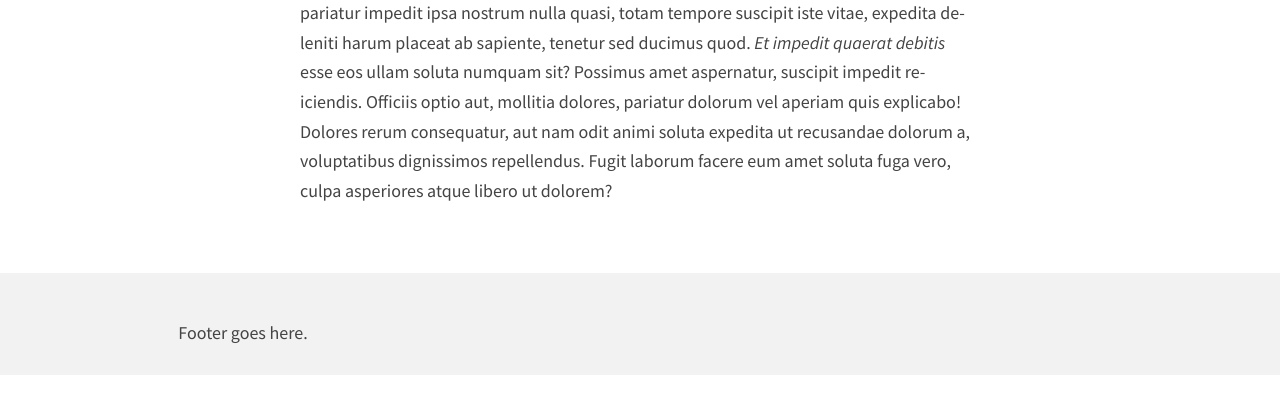
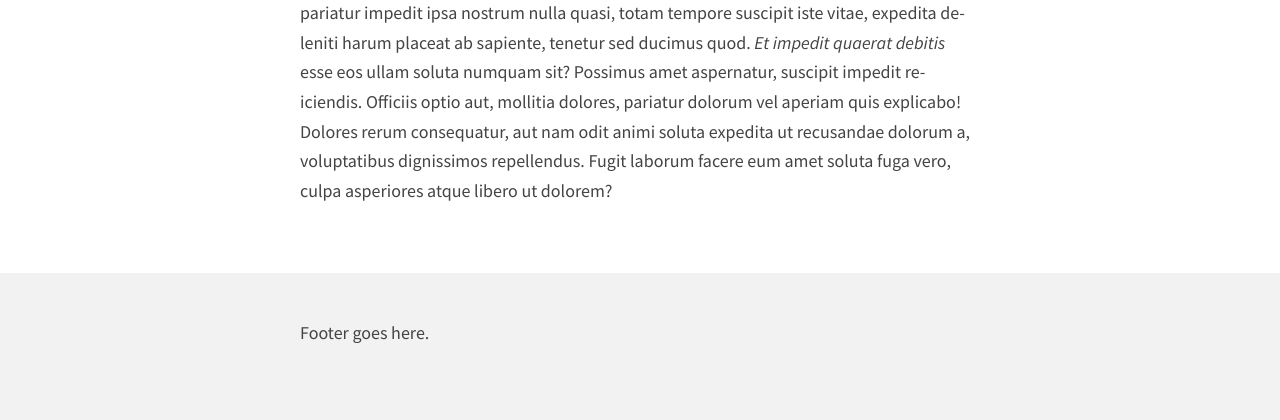
Before and after one commit to justindietert/justindietert.dev, a PHP site: page / in a window 1280 px wide. Shown: the part 542-962 px from the top of the page. Before the commit the page ends 917 px from the top, so only its background shows below. Run offline with PHP 8.4, Linux system fonts and the light colour scheme; some libraries are stand-ins or nearby versions; some web fonts are replaced.

Commit message:
footer updates

```diff
--- a/public/css/main.css
+++ b/public/css/main.css
@@ -180,11 +180,11 @@ nav[role="navigation"] ul li.active a {
     color: #222;
 }
 
-footer {
+div.foot {
     margin: 0 auto;
     max-width: 55.556em; /* 1000px at 18px base font size */
+    padding-bottom: 2.5em;
 }
-
 
 /* Typography Adjustments
 ------------------------------------------------------- */
--- a/public/index.html
+++ b/public/index.html
@@ -62,8 +62,10 @@
     </div><!-- End Wrap -->
 
     <footer role="contentinfo" class="row col">
-        <div class="inner">
-            <p>Footer goes here.</p>
+        <div class="foot">
+            <div class="inner">
+                <p>Footer goes here.</p>
+            </div>
         </div>
     </footer>
 
```
